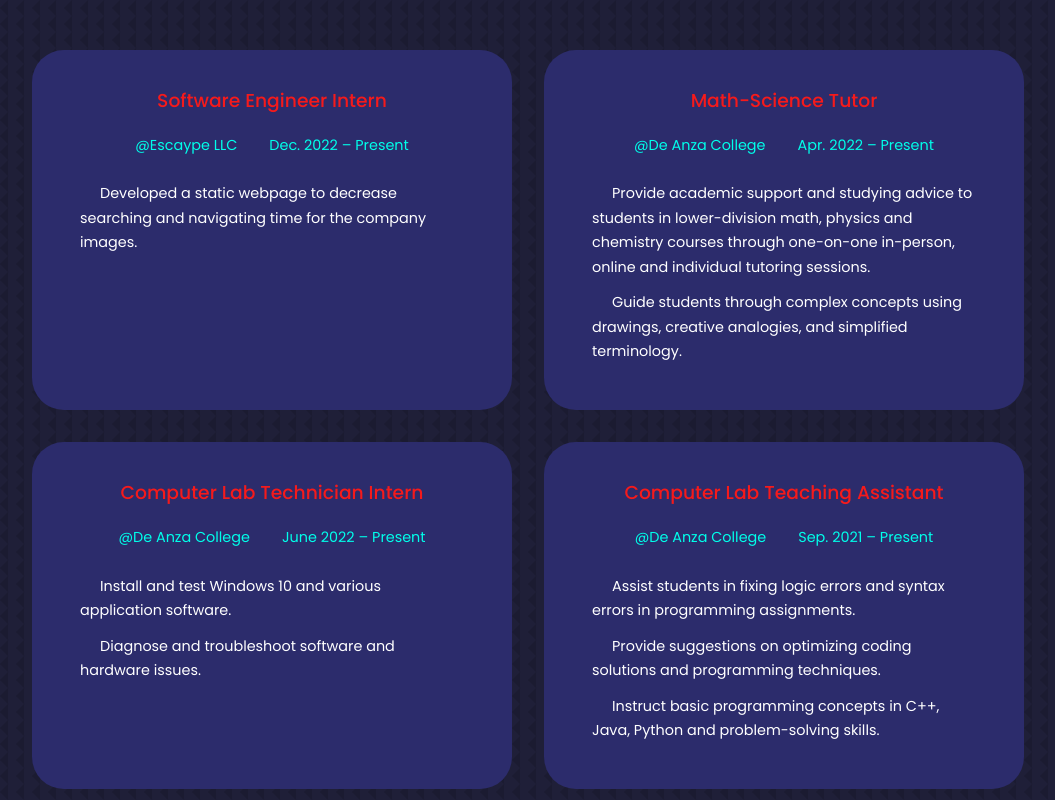
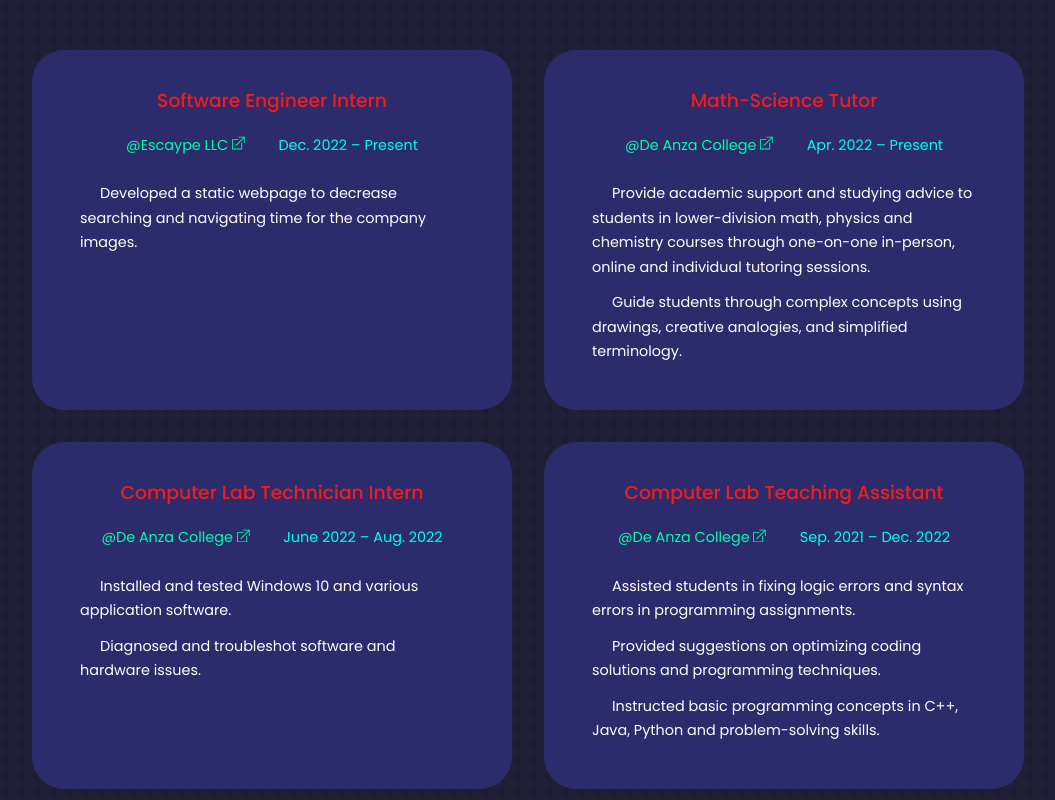
Before and after one commit to trienbanghuynh/My-Portfolio, a React (Create React App) app: page / in a window 1280 px wide. Shown: the part 1120-1920 px from the top of the page, without its empty margins (128-1183 px from the left). Built offline with nearby package versions, Linux system fonts and the light colour scheme.

Commit message:
update site

```diff
--- a/src/components/experience/Experience.jsx
+++ b/src/components/experience/Experience.jsx
@@ -1,11 +1,9 @@
 import React from "react";
 import "./experience.css";
+import {TfiNewWindow} from 'react-icons/tfi'
 
 const Experience = () => {
-
-
   return (
-
     <section id="experience">
       <h2> My experiences</h2>
       <div className="container experience_container">
@@ -13,7 +11,16 @@ const Experience = () => {
           <h3>Software Engineer Intern </h3>
           <article className="experience_card">
             <div className="company_date">
-              <div>@Escaype LLC</div>
+              <div >
+                <a
+                  href="https://www.linkedin.com/company/escaype/"
+                  target="_blank"
+                  rel="noreferrer"
+
+                >
+                  @Escaype LLC <TfiNewWindow/>
+                </a>
+              </div>
               <div>Dec. 2022 – Present</div>
             </div>
             <div className="experience_content">
@@ -30,14 +37,23 @@ const Experience = () => {
           <h3>Math-Science Tutor </h3>
           <article className="experience_card">
             <div className="company_date">
-              <div>@De Anza College</div>
+            <div >
+                <a
+                  href="https://www.deanza.edu/studentsuccess/"
+                  target="_blank"
+                  rel="noreferrer"
+                >
+                  @De Anza College <TfiNewWindow/>
+                </a>
+              </div>
               <div>Apr. 2022 – Present</div>
             </div>
             <div className="experience_content">
               <p>
                 {" "}
                 Provide academic support and studying advice to students in
-                lower-division math, physics and chemistry courses through one-on-one in-person, online and individual tutoring sessions.{" "}
+                lower-division math, physics and chemistry courses through
+                one-on-one in-person, online and individual tutoring sessions.{" "}
               </p>
               <p>
                 {" "}
@@ -54,15 +70,23 @@ const Experience = () => {
           <h3>Computer Lab Technician Intern </h3>
           <article className="experience_card">
             <div className="company_date">
-              <div>@De Anza College</div>
-              <div>June 2022 – Present</div>
+            <div >
+                <a
+                  href="https://www.deanza.edu/oti/comptechs.html"
+                  target="_blank"
+                  rel="noreferrer"
+                >
+                  @De Anza College <TfiNewWindow/>
+                </a>
+              </div>
+              <div>June 2022 – Aug. 2022</div>
             </div>
             <div className="experience_content">
               <p>
                 {" "}
-                Install and test Windows 10 and various application software.
+                Installed and tested Windows 10 and various application software.
               </p>
-              <p> Diagnose and troubleshoot software and hardware issues.</p>
+              <p> Diagnosed and troubleshot software and hardware issues.</p>
             </div>
           </article>
         </div>
@@ -72,21 +96,30 @@ const Experience = () => {
           <h3>Computer Lab Teaching Assistant </h3>
           <article className="experience_card">
             <div className="company_date">
-              <div>@De Anza College</div>
-              <div>Sep. 2021 – Present</div>
+            <div >
+                <a
+                  href="https://www.deanza.edu/cis/tutoringOnline.html"
+                  target="_blank"
+                  rel="noreferrer"
+                >
+                  @De Anza College <TfiNewWindow/>
+                </a>
+              </div>
+              <div>Sep. 2021 – Dec. 2022</div>
             </div>
             <div className="experience_content">
               <p>
                 {" "}
-                Assist students in fixing logic errors and syntax errors in
+                Assisted students in fixing logic errors and syntax errors in
                 programming assignments.
               </p>
               <p>
-                Provide suggestions on optimizing coding solutions and
+                Provided suggestions on optimizing coding solutions and
                 programming techniques.
               </p>
               <p>
-                Instruct basic programming concepts in C++, Java, Python and problem-solving skills.
+                Instructed basic programming concepts in C++, Java, Python and
+                problem-solving skills.
               </p>
             </div>
           </article>
--- a/src/components/header/CTA.jsx
+++ b/src/components/header/CTA.jsx
@@ -4,7 +4,7 @@ import {TfiNewWindow} from 'react-icons/tfi'
 const CTA = () => {
   return (
     <div className='cta'>
-        <a href="https://www.dropbox.com/s/kti0cankyhlkwmz/my%20resume.pdf?dl=0" target="_blank" rel="noreferrer"  className='btn'>View my resume<TfiNewWindow/></a>
+        <a href="https://www.dropbox.com/s/kti0cankyhlkwmz/my%20resume.pdf?dl=0" target="_blank" rel="noreferrer"  className='btn'>View my resume <TfiNewWindow/></a>
         <a href='#contact' className='btn btn-primary'>Message me</a>
     </div>
   )
--- a/src/index.css
+++ b/src/index.css
@@ -74,8 +74,9 @@ html{
  }
 
  a{
-    color: var(--color-primary);
-    transition: var(--transition)
+    color: rgb(0, 255, 166);
+    transition: var(--transition);
+
  }
 
  a:hover{
```
